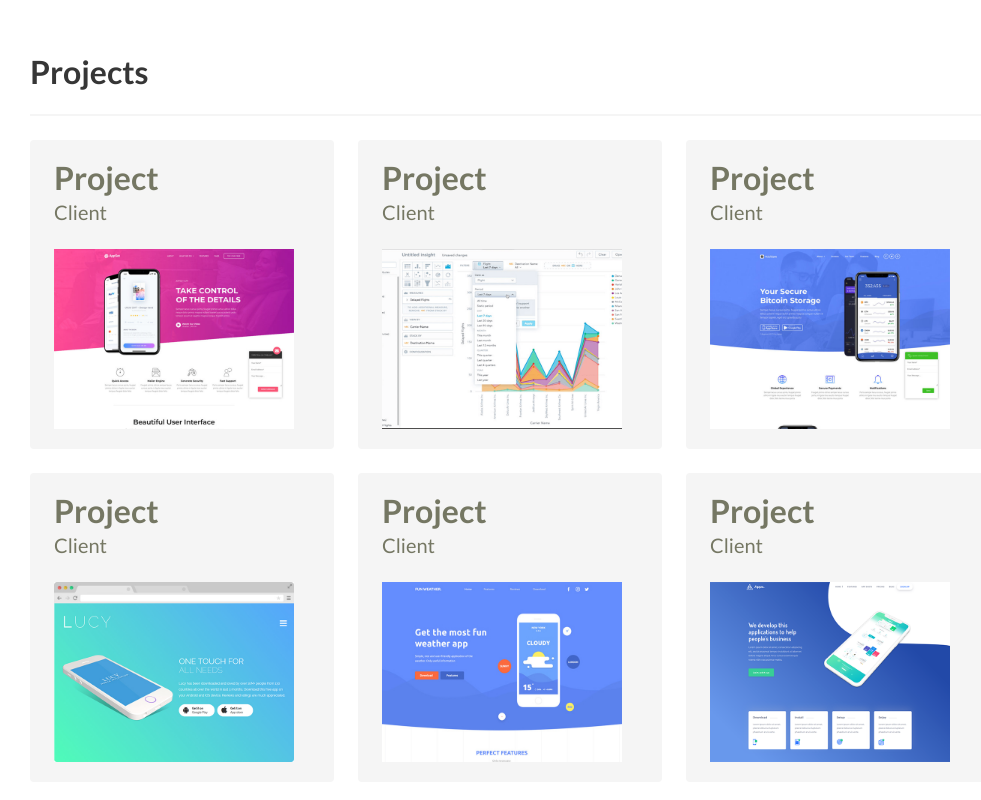
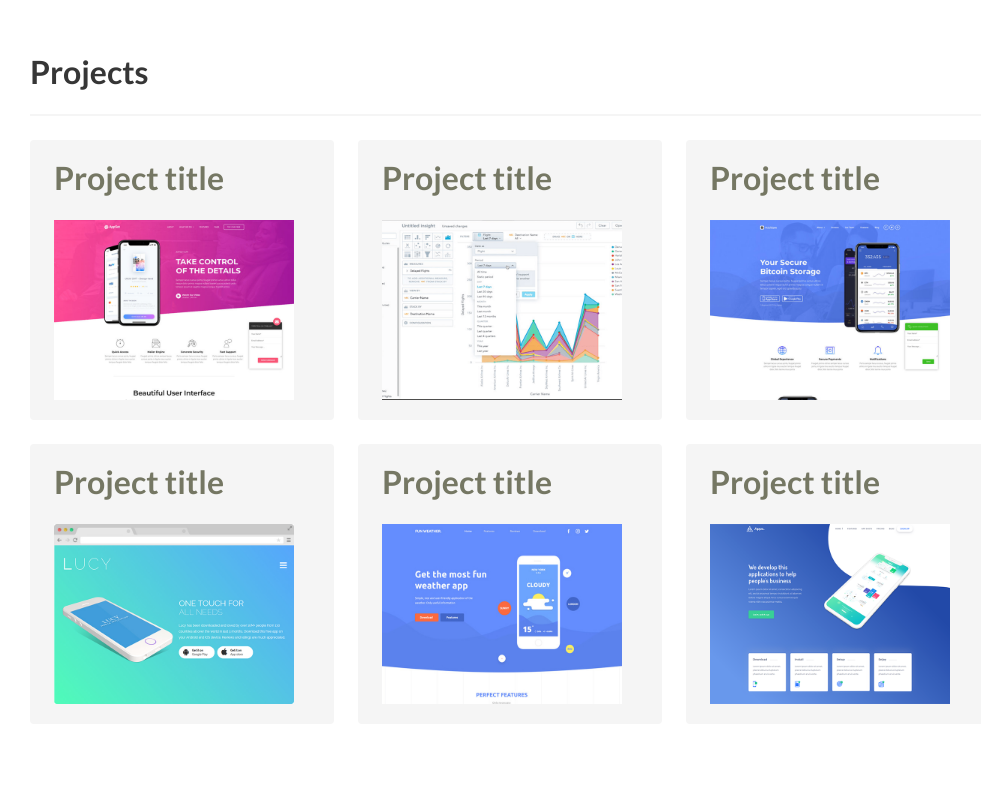
Before and after one commit to mmacneil/devfolio, a website built with webpack: page src/dist/index.html in a window 1280 px wide. Shown: the part 1123-1923 px from the top of the page, without its empty margins (130-1111 px from the left). After the commit the page ends 1895 px from the top, so only its background shows below. Built offline with nearby package versions, Linux system fonts and the light colour scheme.

Commit message:
Projects wip.

```diff
--- a/src/dist/index.html
+++ b/src/dist/index.html
@@ -123,28 +123,23 @@
           <div class="tile">
             <div class="tile is-parent is-vertical">
               <article class="tile is-child notification">
-                <p class="title">Project</p>
-                <p class="subtitle">Client</p>
+                <p class="title">Project title</p>
                 <figure class="image is-4by3">
                   <img class="modal-trigger" data-target="project-1-modal" src="img/project-1-cover.png">
                 </figure>
               </article>
             </div>
-
             <div class="tile is-parent">
               <article class="tile is-child notification">
-                <p class="title">Project</p>
-                <p class="subtitle">Client</p>
+                <p class="title">Project title</p>
                 <figure class="image is-4by3">
                   <img class="modal-trigger" data-target="project-2-modal" src="img/project-2-cover.png">
                 </figure>
               </article>
             </div>
-
             <div class="tile is-parent">
               <article class="tile is-child notification">
-                <p class="title">Project</p>
-                <p class="subtitle">Client</p>
+                <p class="title">Project title</p>
                 <figure class="image is-4by3">
                   <img class="modal-trigger" data-target="project-3-modal" src="img/project-3-cover.png">
                 </figure>
@@ -158,28 +153,23 @@
           <div class="tile">
             <div class="tile is-parent is-vertical">
               <article class="tile is-child notification">
-                <p class="title">Project</p>
-                <p class="subtitle">Client</p>
+                <p class="title">Project title</p>
                 <figure class="image is-4by3">
                   <img class="modal-trigger" data-target="project-4-modal" src="img/project-4-cover.png">
                 </figure>
               </article>
             </div>
-
             <div class="tile is-parent">
               <article class="tile is-child notification">
-                <p class="title">Project</p>
-                <p class="subtitle">Client</p>
+                <p class="title">Project title</p>
                 <figure class="image is-4by3">
                   <img class="modal-trigger" data-target="project-5-modal" src="img/project-5-cover.png">
                 </figure>
               </article>
             </div>
-
             <div class="tile is-parent">
               <article class="tile is-child notification">
-                <p class="title">Project</p>
-                <p class="subtitle">Client</p>
+                <p class="title">Project title</p>
                 <figure class="image is-4by3">
                   <img class="modal-trigger" data-target="project-6-modal" src="img/project-6-cover.png">
                 </figure>
```
Lines whose indentation alone changed are shown as unchanged.
